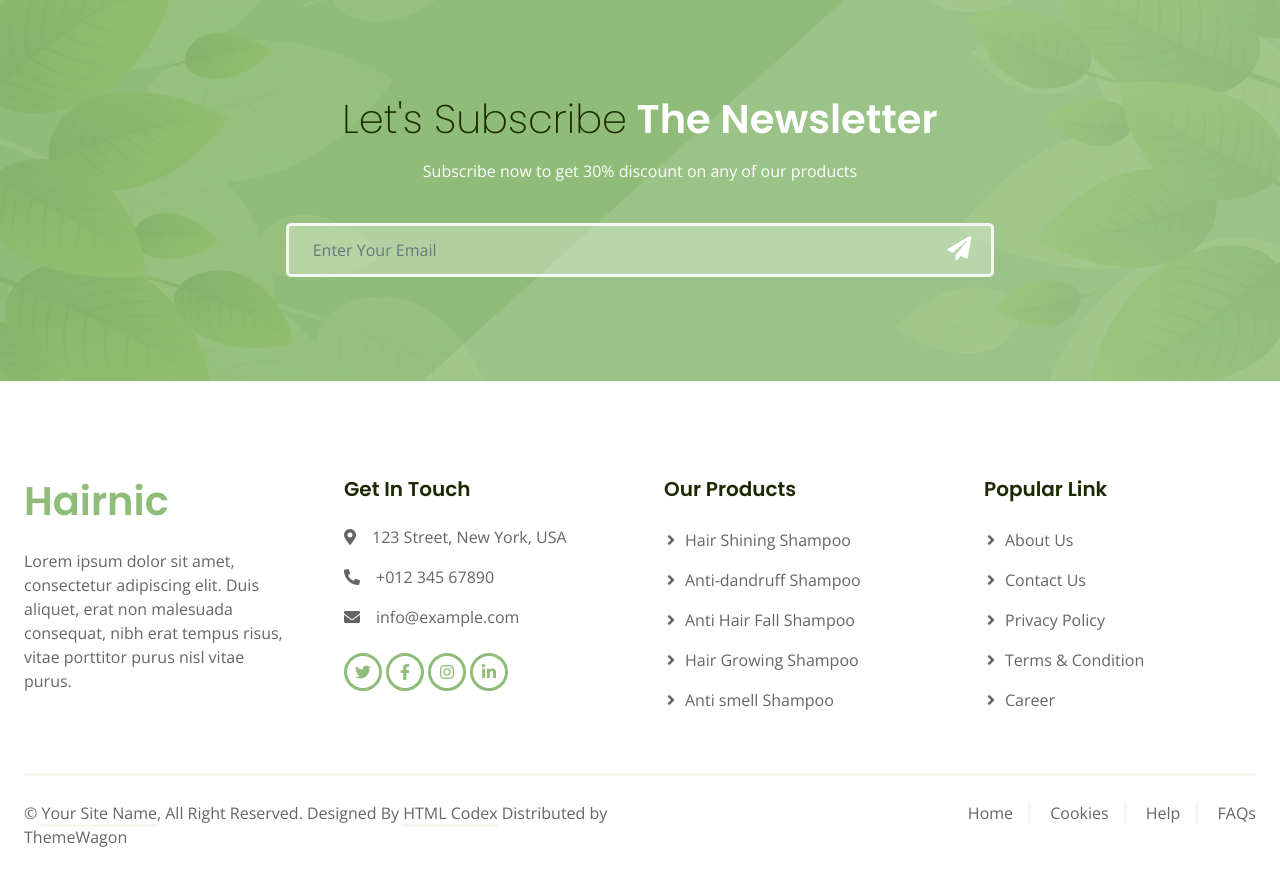
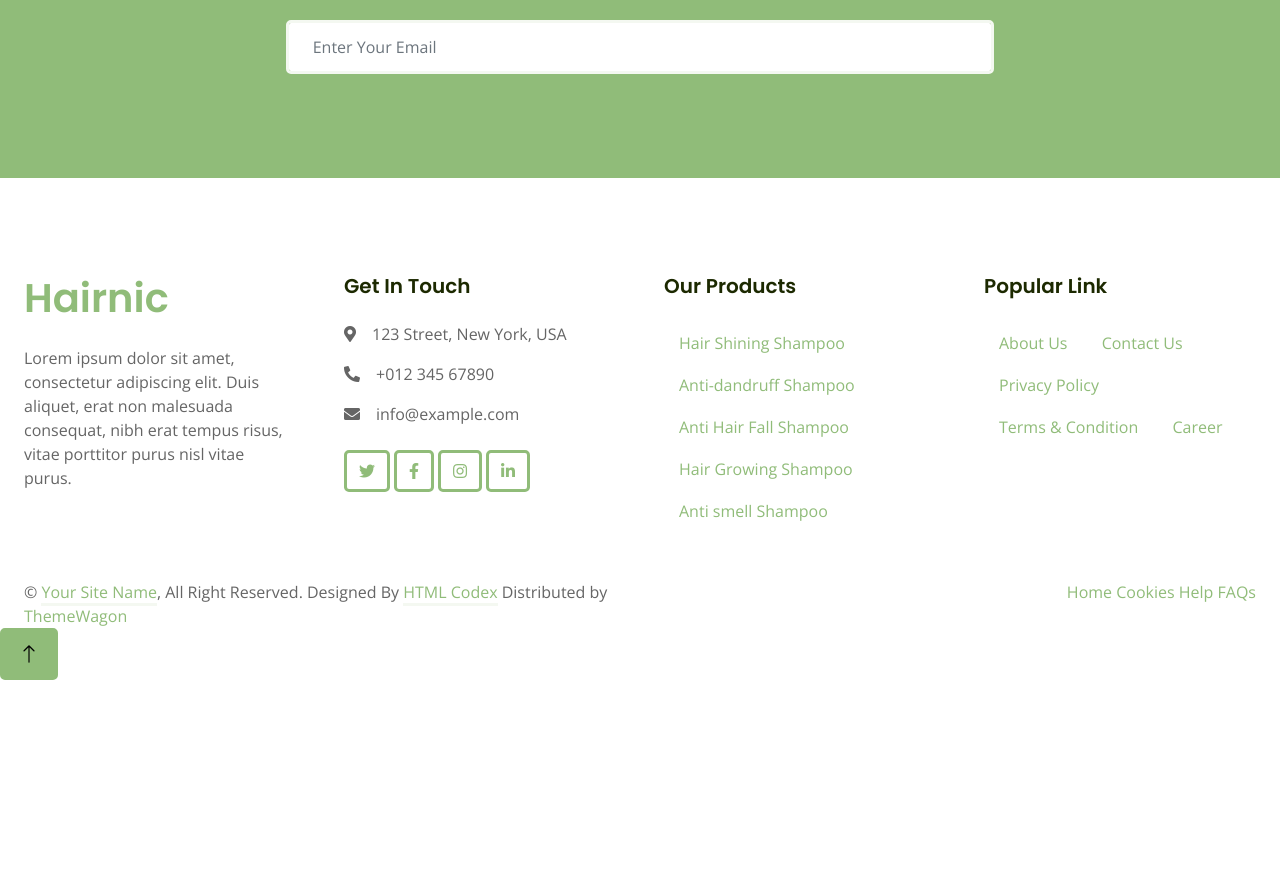
Before and after one commit to HiranlalH/Aurora-, a Django app: template Aurora/templates/blog.html in a window 1280 px wide. Shown: the part 1291-2165 px from the top of the page. After the commit the page ends 1971 px from the top, so only its background shows below. Run offline with Django 4.2, Linux system fonts and the light colour scheme; the template is opened without the code that fills it, so the values that code supplies are empty; some libraries are stand-ins or nearby versions.

Commit message:
first push

```diff
--- a/Aurora/templates/blog.html
+++ b/Aurora/templates/blog.html
@@ -9,7 +9,7 @@
     <meta content="" name="description">
 
     <!-- Favicon -->
-    <link href="img/favicon.ico" rel="icon">
+    <link href="{ % img/favicon.ico % } " rel="icon">
 
     <!-- Google Web Fonts -->
     <link rel="preconnect" href="https://fonts.googleapis.com">
@@ -30,7 +30,7 @@
     <link href="css/bootstrap.min.css" rel="stylesheet">
 
     <!-- Template Stylesheet -->
-    <link href="css/style.css" rel="stylesheet">
+    <link href="   { % css/style.css % }" rel="stylesheet">
 </head>
 
 <body>
@@ -57,20 +57,20 @@
                 </button>
                 <div class="collapse navbar-collapse" id="navbarCollapse">
                     <div class="navbar-nav ms-auto">
-                        <a href="index.html" class="nav-item nav-link">Home</a>
-                        <a href="about.html" class="nav-item nav-link">About</a>
-                        <a href="product.html" class="nav-item nav-link">Products</a>
+                        <a href=" { % index.html % }" class="nav-item nav-link">Home</a>
+                        <a href=" { % about.html  % }" class="nav-item nav-link">About</a>
+                        <a href=" { % product.html  % }" class="nav-item nav-link">Products</a>
                         <div class="nav-item dropdown">
                             <a href="#" class="nav-link dropdown-toggle active" data-bs-toggle="dropdown">Pages</a>
                             <div class="dropdown-menu bg-light mt-2">
-                                <a href="feature.html" class="dropdown-item">Features</a>
-                                <a href="how-to-use.html" class="dropdown-item">How To Use</a>
-                                <a href="testimonial.html" class="dropdown-item">Testimonial</a>
-                                <a href="blog.html" class="dropdown-item active">Blog Articles</a>
-                                <a href="404.html" class="dropdown-item">404 Page</a>
+                                <a href=" { % feature.html  % } " class="dropdown-item">Features</a>
+                                <a href=" { % how-to-use.html  % }" class="dropdown-item">How To Use</a>
+                                <a href=" { % testimonial.html  % }" class="dropdown-item">Testimonial</a>
+                                <a href=" { %  blog.html  % }" class="dropdown-item active">Blog Articles</a>
+                                <a href=" { % 404.html  % }" class="dropdown-item">404 Page</a>
                             </div>
                         </div>
-                        <a href="contact.html" class="nav-item nav-link">Contact</a>
+                        <a href=" { % contact.html % } " class="nav-item nav-link">Contact</a>
                     </div>
                     <a href="" class="btn btn-dark py-2 px-4 d-none d-lg-inline-block">Shop Now</a>
                 </div>
@@ -212,19 +212,19 @@
                 </div>
                 <div class="col-md-6 col-lg-3 wow fadeIn" data-wow-delay="0.5s">
                     <h5 class="mb-4">Our Products</h5>
-                    <a class="btn btn-link" href="">Hair Shining Shampoo</a>
-                    <a class="btn btn-link" href="">Anti-dandruff Shampoo</a>
-                    <a class="btn btn-link" href="">Anti Hair Fall Shampoo</a>
-                    <a class="btn btn-link" href="">Hair Growing Shampoo</a>
-                    <a class="btn btn-link" href="">Anti smell Shampoo</a>
+                    <a class="{ % btn btn-link % }" href="">Hair Shining Shampoo</a>
+                    <a class="{ % btn btn-link % } " href="">Anti-dandruff Shampoo</a>
+                    <a class="{ % btn btn-link % } " href="">Anti Hair Fall Shampoo</a>
+                    <a class="{ % btn btn-link % }" href="">Hair Growing Shampoo</a>
+                    <a class="{ % btn btn-link % } " href="">Anti smell Shampoo</a>
                 </div>
                 <div class="col-md-6 col-lg-3 wow fadeIn" data-wow-delay="0.7s">
                     <h5 class="mb-4">Popular Link</h5>
-                    <a class="btn btn-link" href="">About Us</a>
-                    <a class="btn btn-link" href="">Contact Us</a>
-                    <a class="btn btn-link" href="">Privacy Policy</a>
-                    <a class="btn btn-link" href="">Terms & Condition</a>
-                    <a class="btn btn-link" href="">Career</a>
+                    <a class=" { % btn btn-link % }" href="">About Us</a>
+                    <a class=" { % btn btn-link % }" href="">Contact Us</a>
+                    <a class=" { % btn btn-link % }" href="">Privacy Policy</a>
+                    <a class=" { % btn btn-link % }" href="">Terms & Condition</a>
+                    <a class=" { % btn btn-link % }" href="">Career</a>
                 </div>
             </div>
         </div>
```
Also changed, not shown: other parts of Aurora/templates/blog.html (+13 -13 lines), Aurora/templates/about.html (+26 -26 lines), Aurora/templates/contact.html (+25 -25 lines), Aurora/templates/product.html (+9 -9 lines), Aurora/templates/testimonial.html (+17 -17 lines).
